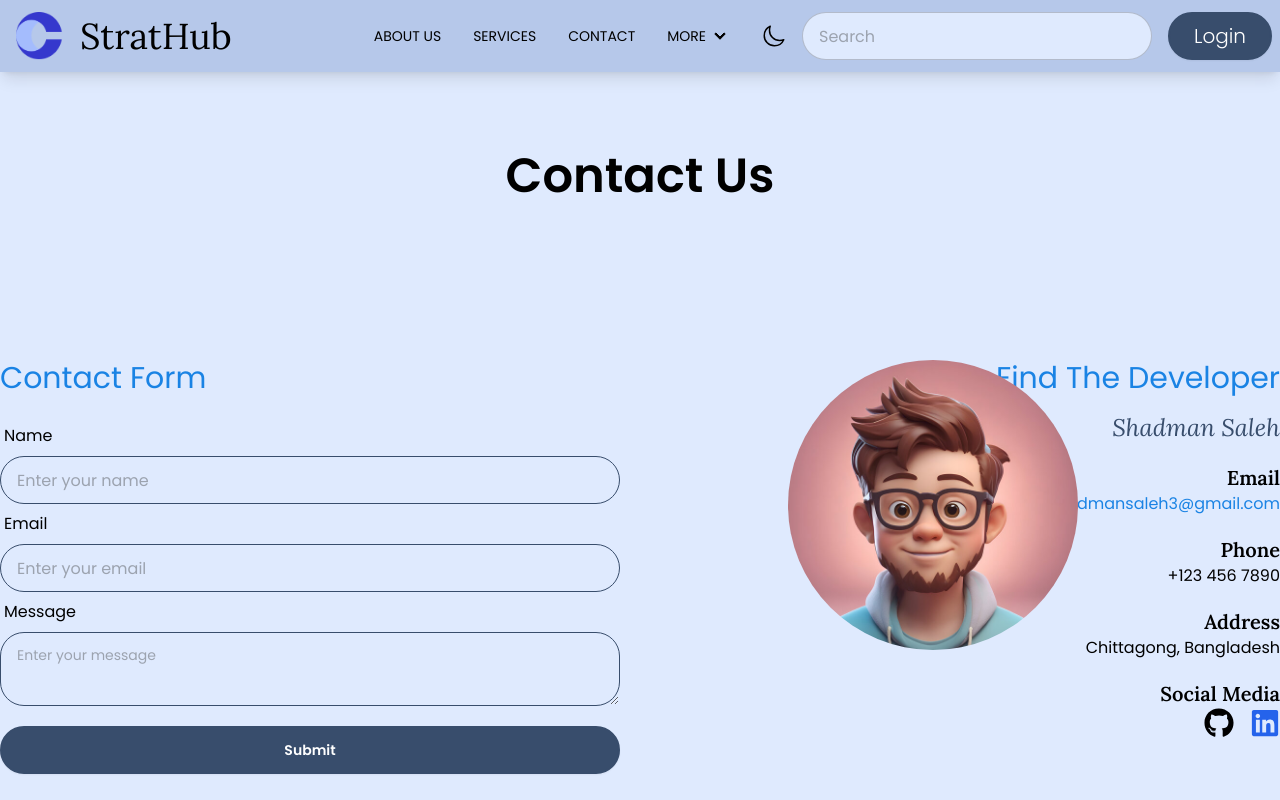
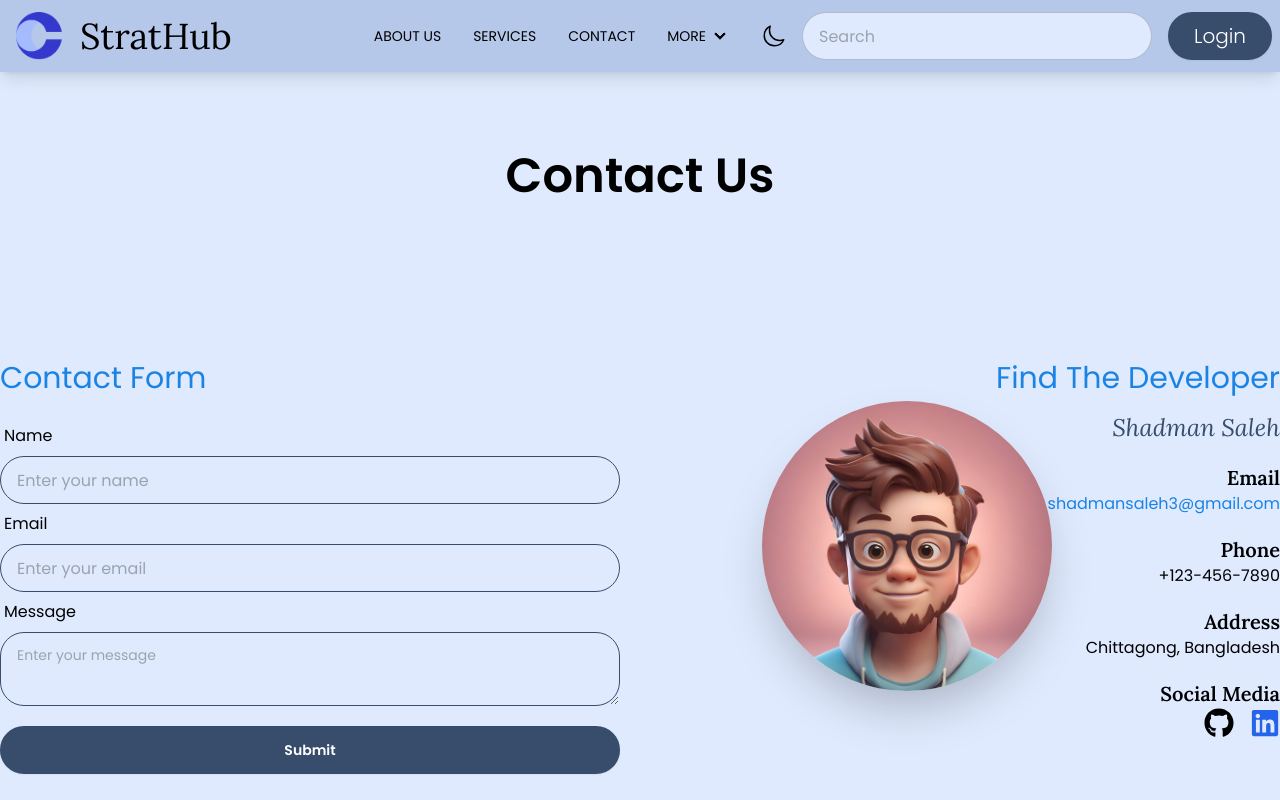
Before and after one commit to shadmansaleh/StratHub, a React (Vite) app in the folder frontend/: page /contact in a window 1280 px wide. Shown: the top 800 px of the page. Built offline with nearby package versions, Linux system fonts and the light colour scheme; a web font is replaced by a local one.

Commit message:
fixup for contact page layout

```diff
--- a/frontend/src/pages/General/Contact.tsx
+++ b/frontend/src/pages/General/Contact.tsx
@@ -4,11 +4,11 @@ import { enqueueSnackbar } from "notistack";
 
 function Contact() {
   return (
-    <div className="container mx-auto my-10 h-[100vh] w-full">
+    <div className="container mx-auto my-10 min-h-[100vh] w-full">
       <h1 className="text-5xl font-semibold text-center mt-20 mb-40 font-poppins">
         Contact Us
       </h1>
-      <div className="grid grid-cols-4 gap-10">
+      <div className="grid grid-cols-2 lg:grid-cols-4 gap-10">
         <div className="col-span-2">
           <h2 className="text-3xl text-accent font-poppins">Contact Form</h2>
           <form className="mt-5">
@@ -62,7 +62,7 @@ function Contact() {
           <img
             src={avatar}
             alt="dev-image"
-            className="w-full aspect-square rounded-full translate-x-32"
+            className="w-full aspect-square rounded-full relative xl:left-[35%] top-[10%] shadow-2xl"
           />
         </div>
         <div className="col-span-1 text-right">
@@ -83,7 +83,7 @@ function Contact() {
           </div>
           <div className="mt-5">
             <h3 className="text-xl font-semibold ">Phone</h3>
-            <p className=" text-right">+123 456 7890</p>
+            <p className=" text-right">+123-456-7890</p>
           </div>
           <div className="mt-5">
             <h3 className="text-xl font-semibold">Address</h3>
```
